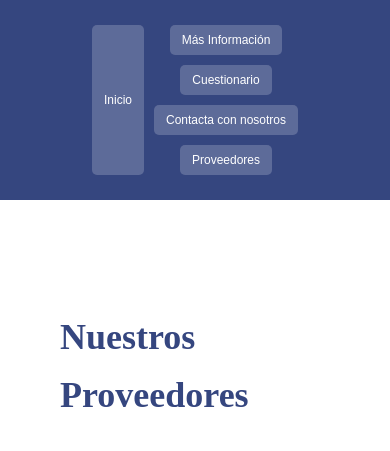
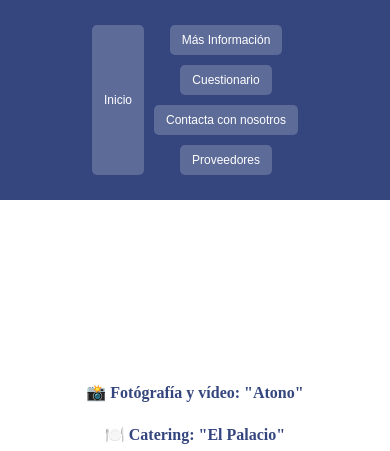
Before and after one commit to anmodenu/boda_d-A, a plain HTML site: page proveedores.html in a window 390 px wide. Shown: the top 451 px of the page. Drawn offline with Linux system fonts and the light colour scheme.

Commit message:
Add files via upload

```diff
--- a/proveedores.html
+++ b/proveedores.html
@@ -19,7 +19,7 @@
     </header>
 
     <div class="info-content">
-        <h2>Nuestros Proveedores</h2>
+
         <ul>
             <li><a href="https://atono.es/marketing-eventos/eventos/" target="_blank">📸 Fotógrafía y vídeo: "Atono"</a></li>
             <li><a href="https://cateringelpalacio.es" target="_blank">🍽️ Catering: "El Palacio"</a></li>
--- a/styles_3.css
+++ b/styles_3.css
@@ -157,4 +157,9 @@ header div {
     .info-content h2 {
         font-size: 36px;
     }
+    .info-page{
+        overflow-y: auto; /* Agregamos scroll vertical */
+
+    }
+
 }
```
